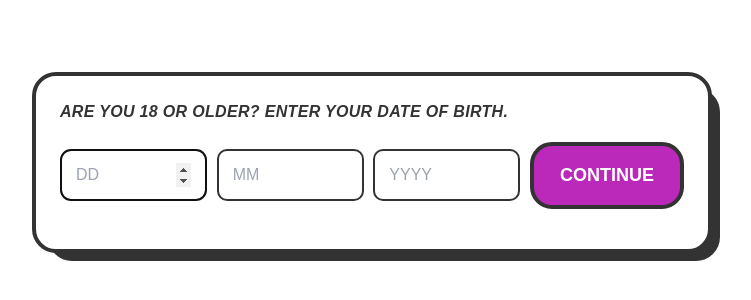
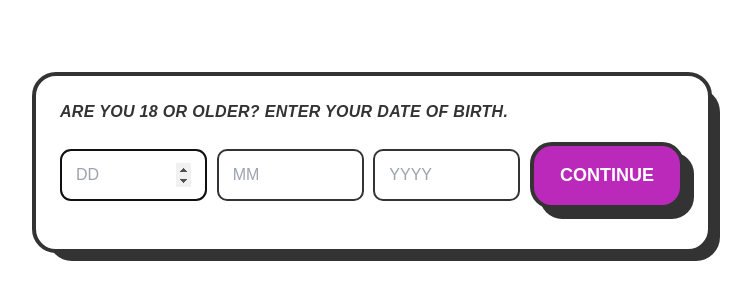
Before and after one commit to caseyclarkee/Sugar-Sale, a React (Vite) app: page /#/ in a window 1280 px wide. Shown: the part 238-538 px from the top of the page, without its empty margins (268-1019 px from the left). Built offline with nearby package versions, Linux system fonts and the light colour scheme; a web font is replaced by a local one.

Commit message:
Update agegate.css

```diff
--- a/public/agegate.css
+++ b/public/agegate.css
@@ -42,6 +42,7 @@
 }
 #age-gate-form .cta {
   position: relative;
+  display: inline-block;
   border: 4px solid #333;
   border-radius: 22px;
   padding: 16px 26px;
@@ -51,41 +52,25 @@
   color: #fff;
   background: #BB29BB;
   cursor: pointer;
-  transition: transform 0.15s ease, box-shadow 0.15s ease, background 0.15s ease;
+
+  /* hard offset shadow block */
+  box-shadow: 10px 10px 0 #333;
+
+  transition: transform .15s ease, box-shadow .15s ease, background .15s ease;
 }
 
-/* hard offset shadow behind button */
-#age-gate-form .cta::after {
-  content: "";
-  position: absolute;
-  inset: 0;
-  border-radius: inherit;
-  background: #333;
-  transform: translate(10px, 10px);
-  transition: transform 0.15s ease;
-  z-index: -1;
+/* Hover: pop slightly & tighten the offset; add subtle focus ring */
+#age-gate-form .cta:hover {
+  transform: translate(-2px, -2px);
+  background: #C935C9;
+  box-shadow: 6px 6px 0 #333, 0 0 0 4px rgba(187,41,187,.25);
 }
 
-/* Hover: pop forward and add a glow */
-#age-gate-form .cta:hover {
-  transform: translate(-2px, -2px);
-  background: #C935C9; /* slightly lighter purple for feedback */
-  box-shadow: 0 0 0 4px rgba(187, 41, 187, 0.25);
-}
-
-#age-gate-form .cta:hover::after {
-  transform: translate(6px, 6px);
-}
-
-/* Click: pressed-in feel */
+/* Active: pressed-in */
 #age-gate-form .cta:active {
   transform: translate(2px, 2px);
-  background: #A322A3; /* slightly darker when pressed */
-  box-shadow: none;
-}
-
-#age-gate-form .cta:active::after {
-  transform: translate(8px, 8px);
+  background: #A322A3;
+  box-shadow: 8px 8px 0 #333;
 }
 
 /* Heading: bold, uppercase, slightly italic, tighter tracking */
```
